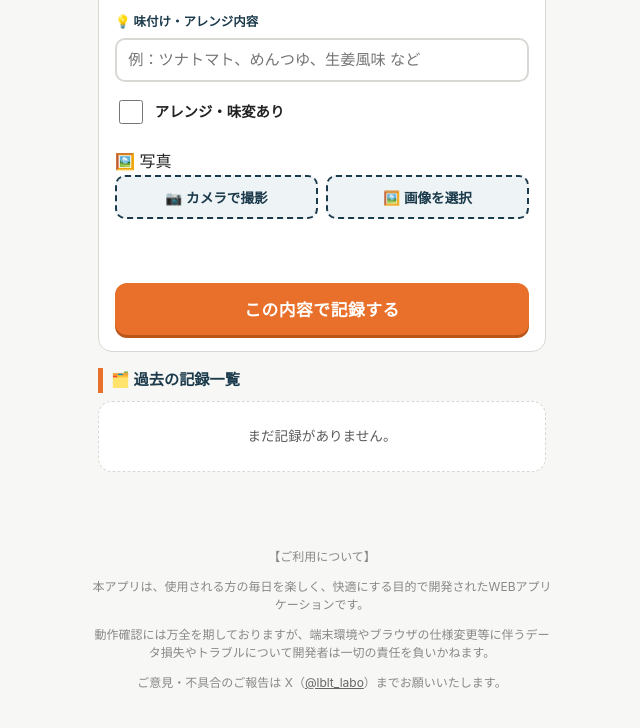
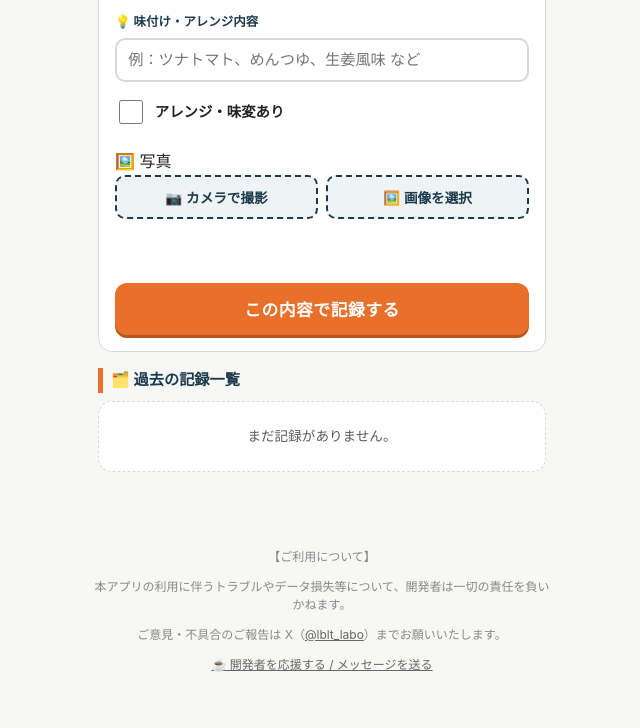
Before and after one commit to lblt-labo/matasoumen, a plain HTML site: page index.html in a window 1280 px wide. Shown: the part 668-1396 px from the top of the page, without its empty margins (318-958 px from the left). Drawn offline with Linux system fonts and the light colour scheme.

Commit message:
Update index.html

```diff
--- a/index.html
+++ b/index.html
@@ -489,9 +489,9 @@
 
   <footer>
     <p style="margin-bottom: 0.5rem;">【ご利用について】</p>
-    <p style="margin-bottom: 0.5rem;">本アプリは、使用される方の毎日を楽しく、快適にする目的で開発されたWEBアプリケーションです。</p>
-    <p style="margin-bottom: 0.5rem;">動作確認には万全を期しておりますが、端末環境やブラウザの仕様変更等に伴うデータ損失やトラブルについて開発者は一切の責任を負いかねます。</p>
-    <p>ご意見・不具合のご報告は X（<a href="https://x.com/lblt_labo" target="_blank" rel="noopener" style="color: #666; text-decoration: underline;">@lblt_labo</a>）までお願いいたします。</p>
+    <p style="margin-bottom: 0.5rem;">本アプリの利用に伴うトラブルやデータ損失等について、開発者は一切の責任を負いかねます。</p>
+    <p style="margin-bottom: 0.5rem;">ご意見・不具合のご報告は X（<a href="https://x.com/lblt_labo" target="_blank" rel="noopener" style="color: #666; text-decoration: underline;">@lblt_labo</a>）までお願いいたします。</p>
+    <p><a href="https://ofuse.me/lbltlabo/letter" target="_blank" rel="noopener" style="color: #666; text-decoration: underline;">☕ 開発者を応援する / メッセージを送る</a></p>
   </footer>
 </div>
 
```
